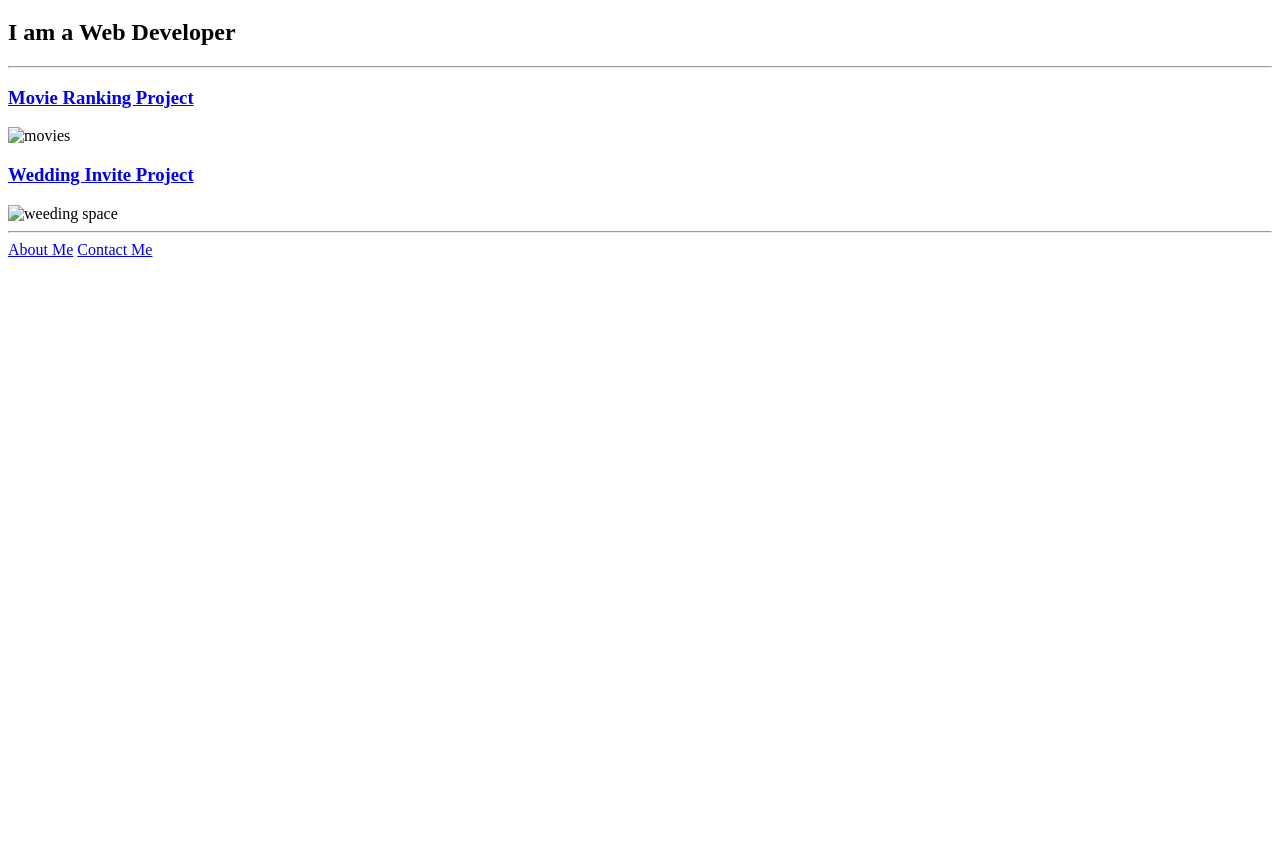
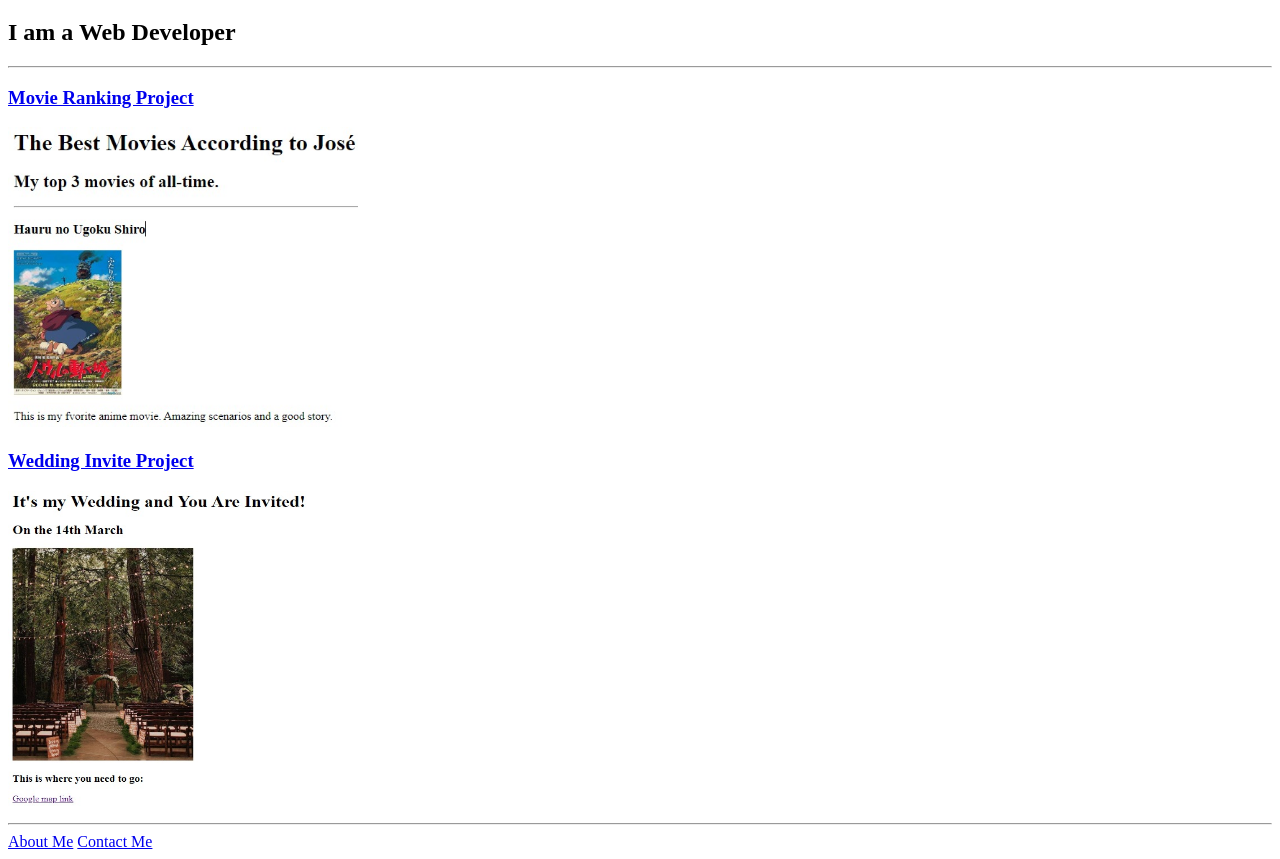
Before and after one commit to 314259/html-portfolio, a plain HTML site: page index.html in a window 1280 px wide. Shown: the part 61-920 px from the top of the page. Before the commit the page ends 800 px from the top, so only its background shows below. Drawn offline with Linux system fonts and the light colour scheme.

Commit message:
index.html

```diff
--- a/index.html
+++ b/index.html
@@ -10,9 +10,9 @@
     <h2>I am a Web Developer</h2>
     <hr>
     <h3><a href="public/MyTop3MoviesOfAllTime.html"> Movie Ranking Project</a></h3>
-    <img src="../4.3 HTML Porfolio Project/assets/images/movies.jpeg" alt="movies" height="300" width="350">
+    <img src="../assets/images/movies.jpeg" alt="movies" height="300" width="350">
     <h3><a href="public/WeddingInvitation.html">Wedding Invite Project</a></h3>
-    <img src="../4.3 HTML Porfolio Project/assets/images/wedding.jpeg" alt="weeding space"height="320" width="300">
+    <img src="../assets/images/wedding.jpeg" alt="weeding space"height="320" width="300">
     <hr>
     <a href="public/AboutMe.html">About Me</a>
     <a href="public/ContactMe.html">Contact Me</a>
```
